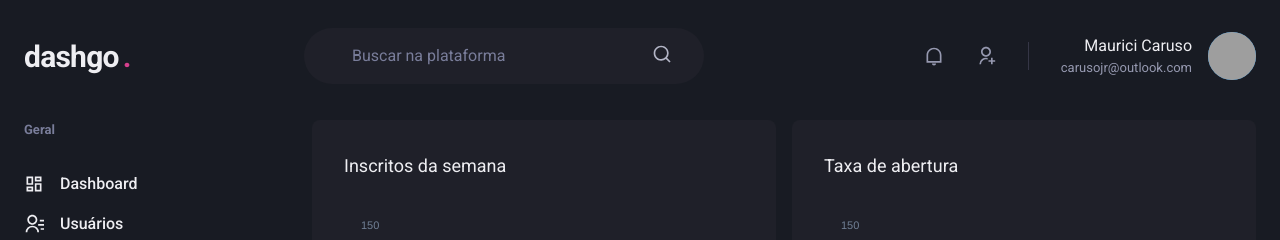
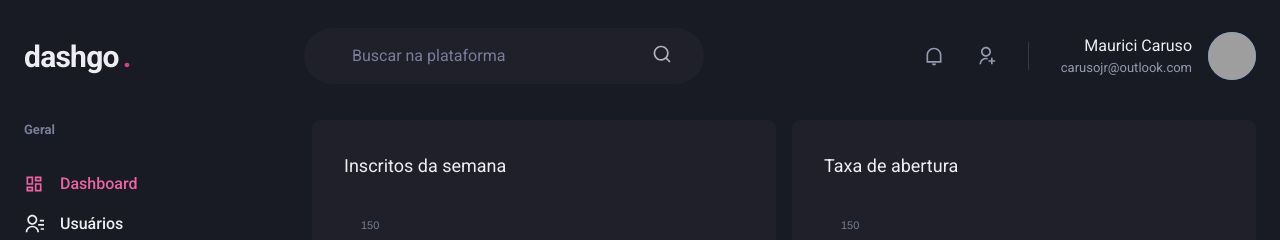
Before and after one commit to maucaruso/dashgo, a Next.js app: page /dashboard in a window 1280 px wide. Shown: the top 240 px of the page. Built offline with nearby package versions, Linux system fonts and the light colour scheme; grey boxes are pictures that could not be loaded.

Commit message:
chore: activeLink

```diff
--- /dev/null
+++ b/src/components/ActiveLink.tsx
@@ -0,0 +1,37 @@
+import Link, { LinkProps } from "next/link";
+import { useRouter } from "next/router";
+import { cloneElement, ReactElement } from "react";
+
+interface ActiveLinkProps extends LinkProps {
+  children: ReactElement;
+  shouldMatchExactHref?: boolean;
+}
+
+export function ActiveLink({
+  children,
+  shouldMatchExactHref = false,
+  ...rest
+}: ActiveLinkProps) {
+  const { asPath } = useRouter();
+
+  let isActive = false;
+
+  if (shouldMatchExactHref && (asPath === rest.href || asPath === rest.as)) {
+    isActive = true;
+  }
+
+  if (
+    !shouldMatchExactHref &&
+    (asPath.startsWith(String(rest.href)) || asPath.startsWith(String(rest.as)))
+  ) {
+    isActive = true;
+  }
+
+  return (
+    <Link {...rest}>
+      {cloneElement(children, {
+        color: isActive ? "pink.400" : "gray.50",
+      })}
+    </Link>
+  );
+}
--- a/src/components/Sidebar/NavLink.tsx
+++ b/src/components/Sidebar/NavLink.tsx
@@ -1,23 +1,27 @@
 import {
   Icon,
-  Link,
+  Link as ChakraLink,
   Text,
   LinkProps as ChakraLinkProps,
 } from "@chakra-ui/react";
 import { ElementType } from "react";
+import { ActiveLink } from "../ActiveLink";
 
 interface NavLinkProps extends ChakraLinkProps {
   icon: ElementType;
   children: string;
+  href: string;
 }
 
-export function NavLink({ icon, children, ...rest }: NavLinkProps) {
+export function NavLink({ icon, children, href, ...rest }: NavLinkProps) {
   return (
-    <Link display="flex" alignItems="center" {...rest}>
-      <Icon as={icon} fontSize="20" />
-      <Text ml="4" fontWeight="medium">
-        {children}
-      </Text>
-    </Link>
+    <ActiveLink href={href} passHref>
+      <ChakraLink display="flex" alignItems="center" {...rest}>
+        <Icon as={icon} fontSize="20" />
+        <Text ml="4" fontWeight="medium">
+          {children}
+        </Text>
+      </ChakraLink>
+    </ActiveLink>
   );
 }
--- a/src/components/Sidebar/SidebarNav.tsx
+++ b/src/components/Sidebar/SidebarNav.tsx
@@ -12,13 +12,21 @@
   return (
     <Stack spacing="12" align="flex-start">
       <NavSection title="Geral">
-        <NavLink icon={RiDashboardLine}>Dashboard</NavLink>
-        <NavLink icon={RiContactsLine}>Usuários</NavLink>
+        <NavLink icon={RiDashboardLine} href="/dashboard">
+          Dashboard
+        </NavLink>
+        <NavLink icon={RiContactsLine} href="/users">
+          Usuários
+        </NavLink>
       </NavSection>
 
       <NavSection title="Automação">
-        <NavLink icon={RiInputMethodLine}>Formulários</NavLink>
-        <NavLink icon={RiGitMergeLine}>Automação</NavLink>
+        <NavLink icon={RiInputMethodLine} href="/forms">
+          Formulários
+        </NavLink>
+        <NavLink icon={RiGitMergeLine} href="/automation">
+          Automação
+        </NavLink>
       </NavSection>
     </Stack>
   );
--- a/src/pages/users/create.tsx
+++ b/src/pages/users/create.tsx
@@ -8,6 +8,7 @@
   SimpleGrid,
   VStack,
 } from "@chakra-ui/react";
+import Link from "next/link";
 import { Input } from "../../components/Form/Input";
 import { Header } from "../../components/Header";
 import { Sidebar } from "../../components/Sidebar";
@@ -45,7 +46,9 @@
 
           <Flex mt="8" justify="flex-end">
             <HStack spacing="4">
-              <Button colorScheme="whiteAlpha">Cancelar</Button>
+              <Link href="/users" passHref>
+                <Button colorScheme="whiteAlpha">Cancelar</Button>
+              </Link>
               <Button colorScheme="pink">Salvar</Button>
             </HStack>
           </Flex>
--- a/src/pages/users/index.tsx
+++ b/src/pages/users/index.tsx
@@ -14,6 +14,7 @@
   Tr,
   useBreakpointValue,
 } from "@chakra-ui/react";
+import Link from "next/link";
 import { RiAddLine, RiPencilLine } from "react-icons/ri";
 import { Header } from "../../components/Header";
 import { Pagination } from "../../components/Pagination";
@@ -38,6 +39,7 @@
               Usuários
             </Heading>
 
+            <Link href="/users/create" passHref>
               <Button
                 as="a"
                 size="sm"
@@ -47,6 +49,7 @@
               >
                 Criar novo
               </Button>
+            </Link>
           </Flex>
 
           <Table colorScheme="whiteAlpha">
```
Lines whose indentation alone changed are shown as unchanged.
